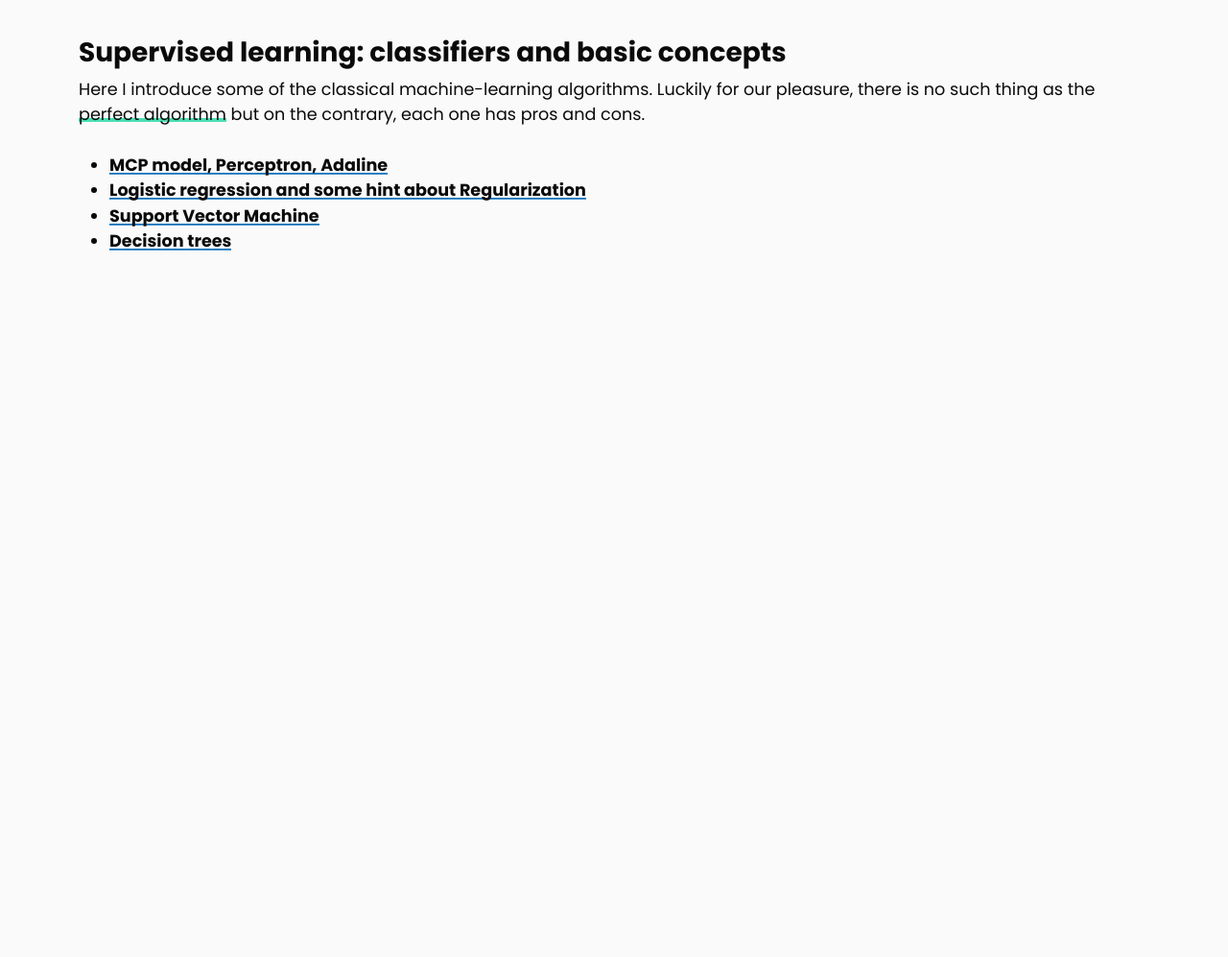
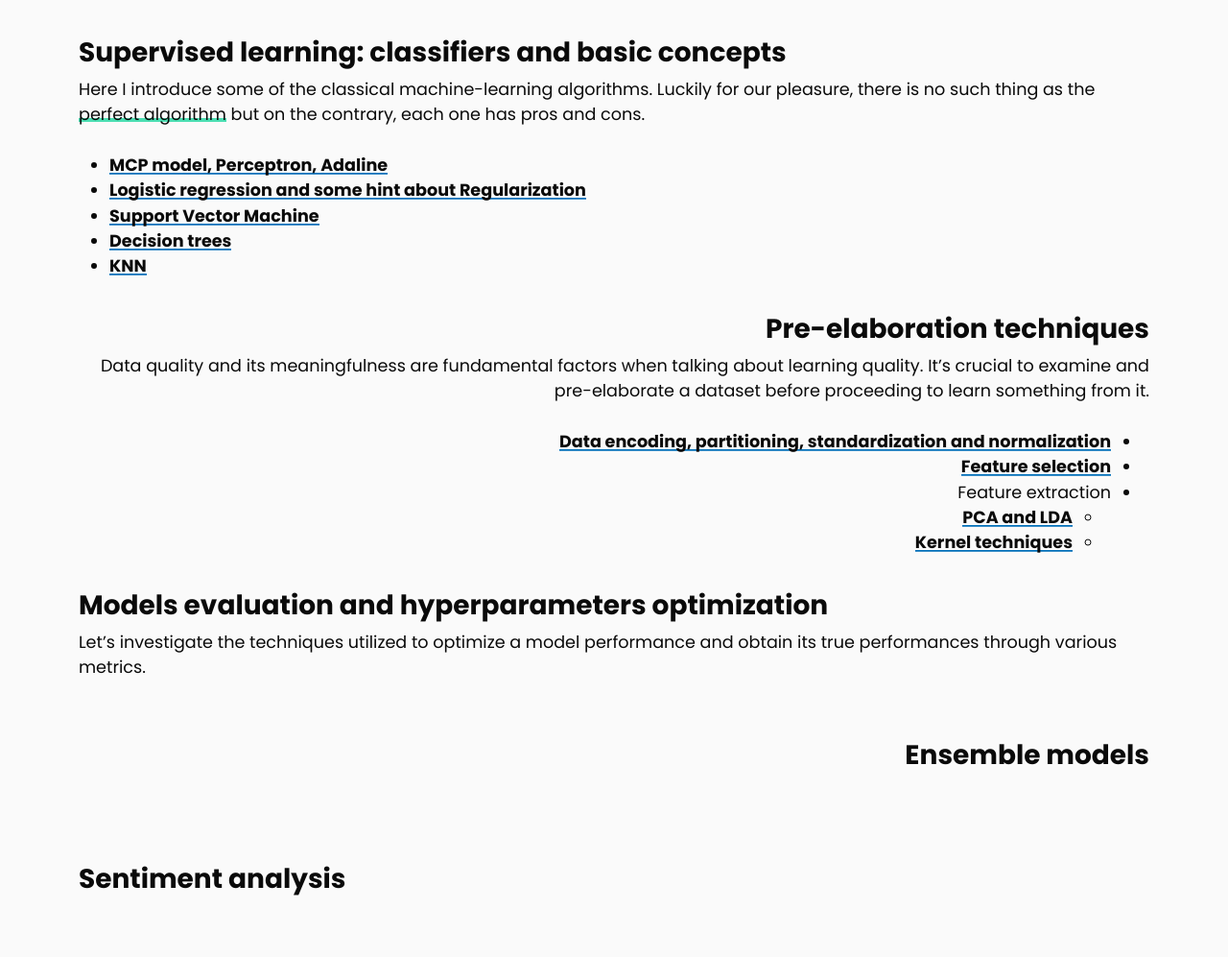
Before and after one commit to mauro-milella/mauro-milella.github.io, a plain HTML site: page index.html in a window 1280 px wide. Shown: the part 541-1538 px from the top of the page at 96% size. Before the commit the page ends 841 px from the top, so only its background shows below. Drawn offline with nearby package versions, Linux system fonts and the light colour scheme; a web font is replaced by a local one.

Commit message:
Index expanded

```diff
--- a/index.html
+++ b/index.html
@@ -54,8 +54,51 @@
                 <li><a href="pages/logistic_regression.html">Logistic regression and some hint about Regularization</a></li>
                 <li><a href="pages/svm.html">Support Vector Machine</a></li>
                 <li><a href="pages/decision_tree.html">Decision trees</a></li>
+                <li><a href="pages/knn.html">KNN</a></li>
             </ul>
         </div>
+
+        <div class="paragraph" style="text-align: right;">
+            <h3 style="font-weight: bold;">Pre-elaboration techniques</h3>
+            Data quality and its meaningfulness are fundamental factors when talking about learning quality.
+            It’s crucial to examine and pre-elaborate a dataset before proceeding to learn something from it.
+            <br><br>
+            <ul style="direction: rtl;">
+                <li><a href="pages/encoding.html">Data encoding, partitioning, standardization and normalization</a></li>
+                <li><a href="pages/feature_selection.html">Feature selection</a></li>
+                <li>Feature extraction
+                    <ul>
+                        <li><a href="pages/feature_extraction.html">PCA and LDA</a></li>
+                        <li><a href="pages/feature_extraction.html">Kernel techniques</a></li>
+                    </ul>
+                </li>
+            </ul>
+        </div>
+
+        <div class="paragraph">
+            <h3 style="font-weight: bold;">Models evaluation and hyperparameters optimization</h3>
+            Let’s investigate the techniques utilized to optimize a model performance
+            and obtain its true performances through various metrics.
+            <br><br>
+            <ul>
+            </ul>
+        </div>
+
+        <div class="paragraph" style="text-align: right;">
+            <h3 style="font-weight: bold;">Ensemble models</h3>
+            <br><br>
+            <ul style="direction: rtl;">
+
+            </ul>
+        </div>
+
+        <div class="paragraph">
+            <h3 style="font-weight: bold;">Sentiment analysis</h3>
+            <br><br>
+            <ul>
+            </ul>
+        </div>
+
     </div>
 
 </body>
```
Also changed, not shown: pages/knn.html (added, +52 -0 lines), pages/perceptron.html (+1 -1 lines), pages/encoding.html (added), pages/feature_extraction.html (added), pages/feature_selection.html (added).
